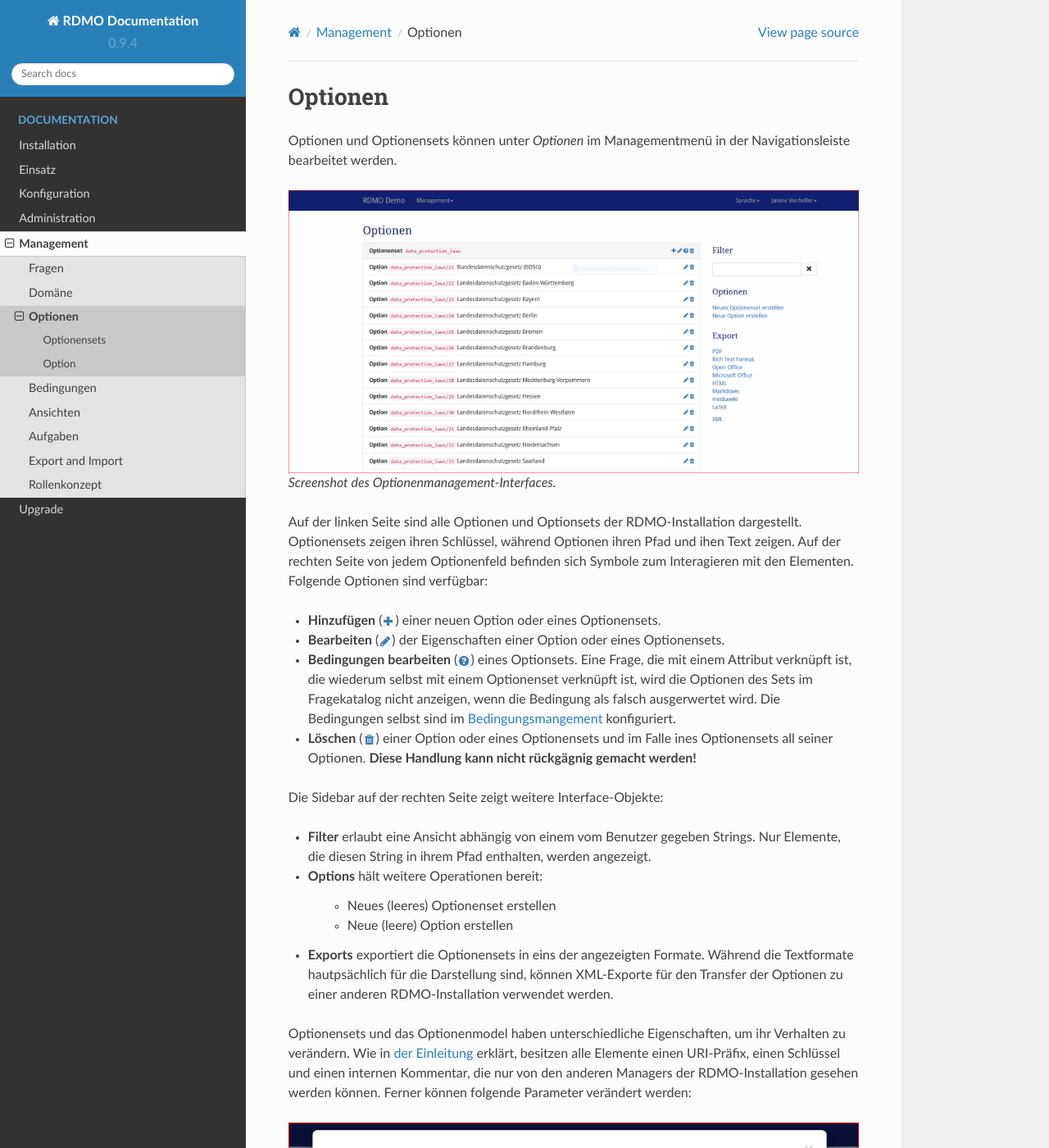
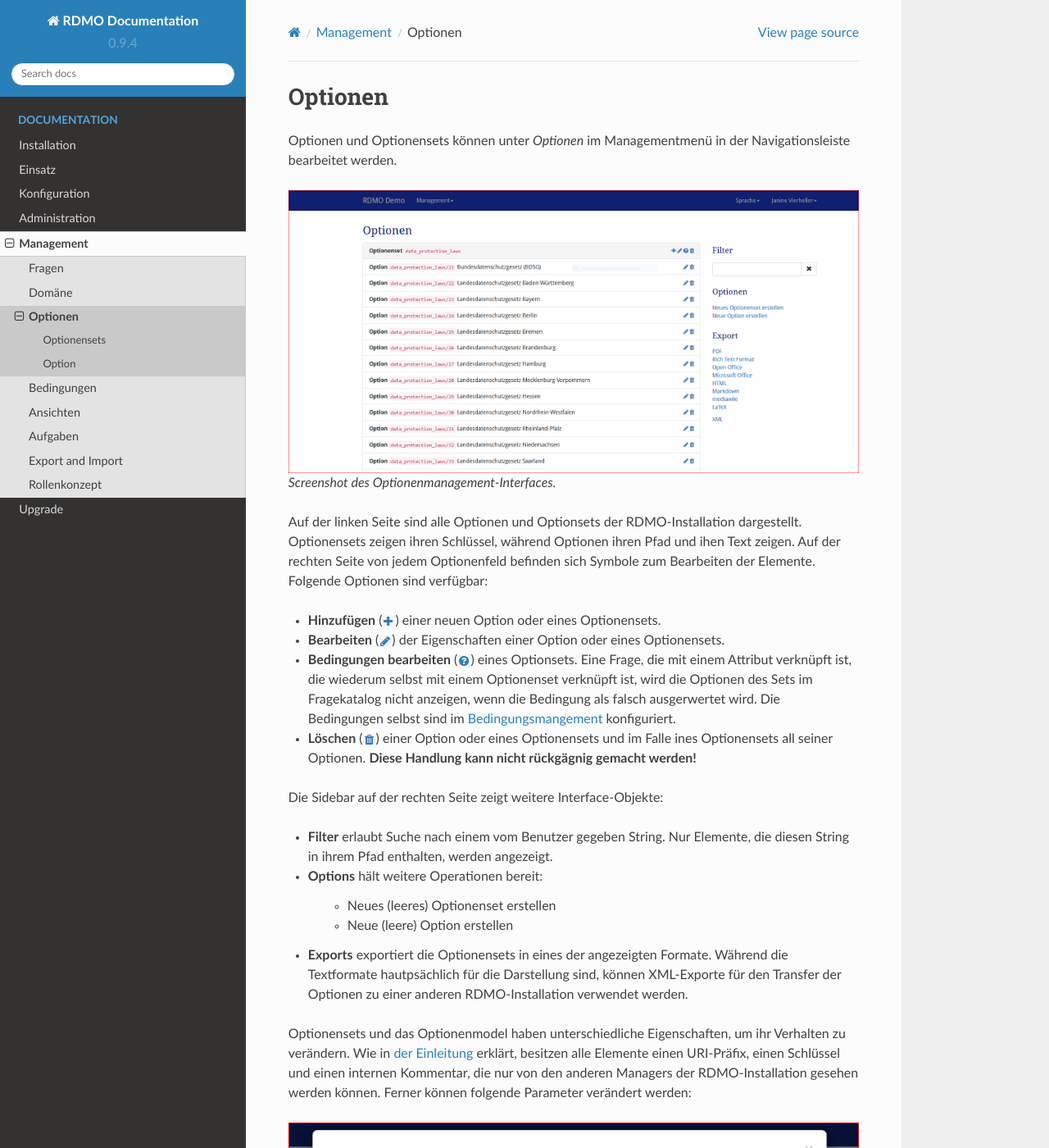
Before and after one commit to rdmorganiser/rdmo-docs-de, a Sphinx documentation site: the page built from docs/management/options.rst, in a window 1280 px wide and 1400 px high. Shown: the whole window at 82% size. Built offline with Sphinx 7.4.7 and the Read the Docs theme 2.0.0, drawn with Linux system fonts in a browser that asks for light colours; some of the changed text lies outside the part shown.

Commit message:
Update options.rst
typos/expressions

```diff
--- a/docs/management/options.rst
+++ b/docs/management/options.rst
@@ -8,7 +8,7 @@ Optionen und Optionensets können unter *Optionen* im Managementmenü in der Nav
 
    Screenshot des Optionenmanagement-Interfaces.
 
-Auf der linken Seite sind alle Optionen und Optionsets der RDMO-Installation dargestellt. Optionensets zeigen ihren Schlüssel, während Optionen ihren Pfad und ihen Text zeigen. Auf der rechten Seite von jedem Optionenfeld befinden sich Symbole zum Interagieren mit den Elementen. Folgende Optionen sind verfügbar:
+Auf der linken Seite sind alle Optionen und Optionsets der RDMO-Installation dargestellt. Optionensets zeigen ihren Schlüssel, während Optionen ihren Pfad und ihen Text zeigen. Auf der rechten Seite von jedem Optionenfeld befinden sich Symbole zum Bearbeiten der Elemente. Folgende Optionen sind verfügbar:
 
 * **Hinzufügen** (|add|) einer neuen Option oder eines Optionensets.
 * **Bearbeiten** (|update|) der Eigenschaften einer Option oder eines Optionensets.
@@ -22,13 +22,13 @@ Auf der linken Seite sind alle Optionen und Optionsets der RDMO-Installation dar
 
 Die Sidebar auf der rechten Seite zeigt weitere Interface-Objekte:
 
-* **Filter** erlaubt eine Ansicht abhängig von einem vom Benutzer gegeben Strings. Nur Elemente, die diesen String in ihrem Pfad enthalten, werden angezeigt.
+* **Filter** erlaubt Suche nach einem vom Benutzer gegeben String. Nur Elemente, die diesen String in ihrem Pfad enthalten, werden angezeigt.
 * **Options** hält weitere Operationen bereit:
 
    * Neues (leeres) Optionenset erstellen
    * Neue (leere) Option erstellen
 
-* **Exports** exportiert die Optionensets in eins der angezeigten Formate. Während die Textformate hautpsächlich für die Darstellung sind, können XML-Exporte für den Transfer der Optionen zu einer anderen RDMO-Installation verwendet werden.
+* **Exports** exportiert die Optionensets in eines der angezeigten Formate. Während die Textformate hautpsächlich für die Darstellung sind, können XML-Exporte für den Transfer der Optionen zu einer anderen RDMO-Installation verwendet werden.
 
 Optionensets und das Optionenmodel haben unterschiedliche Eigenschaften, um ihr Verhalten zu verändern. Wie in :doc:`der Einleitung <index>` erklärt, besitzen alle Elemente einen URI-Präfix, einen Schlüssel und einen internen Kommentar, die nur von den anderen Managers der RDMO-Installation gesehen werden können. Ferner können folgende Parameter verändert werden:
 
@@ -59,4 +59,4 @@ Text (de)
   Der deutsche Text, der dem Benutzer angezeigt wird.
 
 Zusätzliche Eingabe
-  Legt fest, ob eine weitere Eingabe für diese Option möglich ist. Im Falle einer Textbox wird ein Radio button oder eine Checkbox angezeigt. Für gewöhnlich wird es für die Option "Sonstige" genutzt.
+  Legt fest, ob eine weitere Eingabe für diese Option möglich ist. Im Falle einer Textbox wird ein Radio-Button oder eine Checkbox angezeigt. Für gewöhnlich wird es für die Option "Sonstige" genutzt.
```
Also changed, not shown: other parts of docs/management/options.rst (+1 -1 lines).
